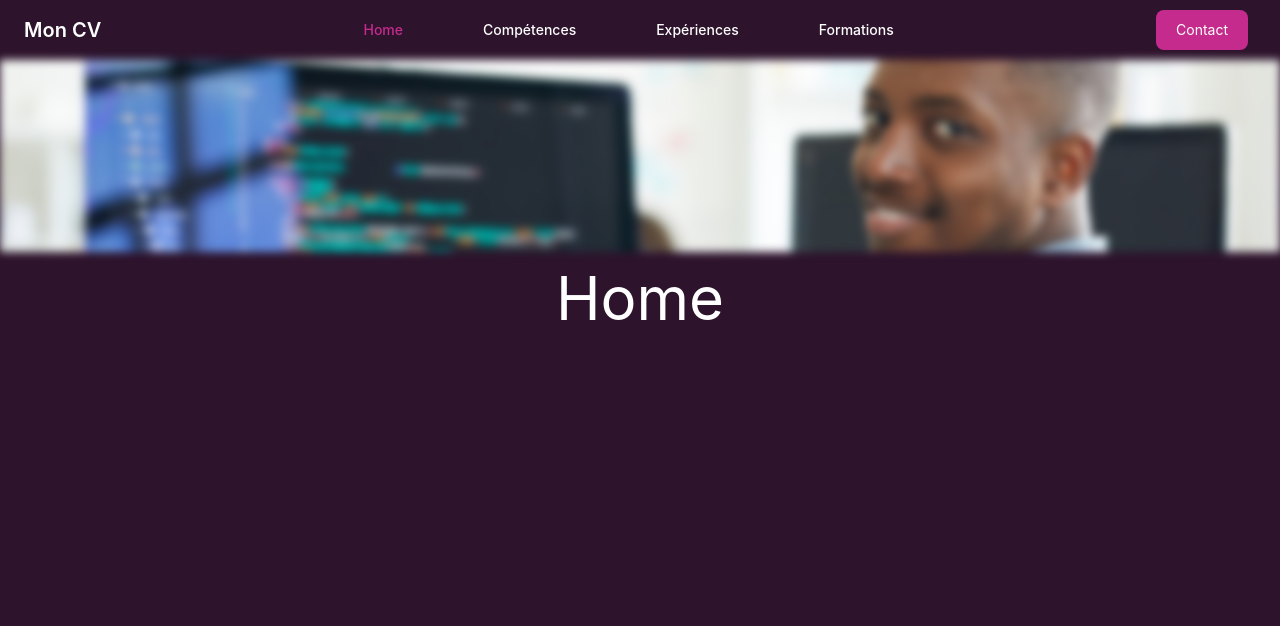
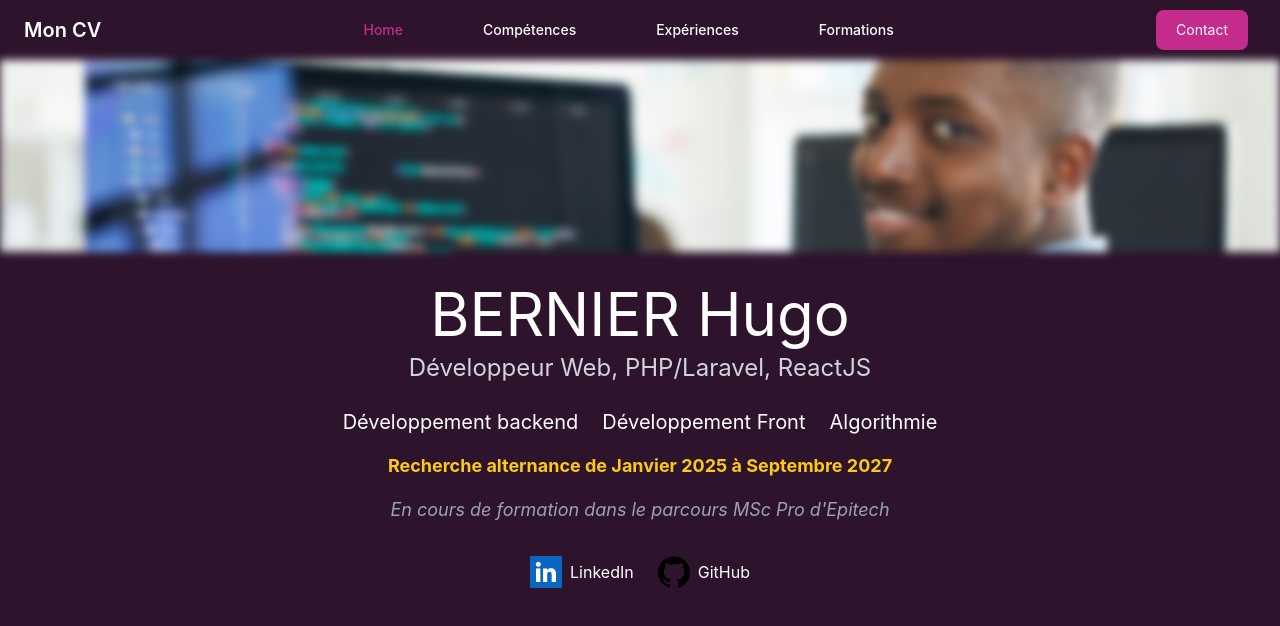
Before and after one commit to HugoBernier/Resume, a React (Create React App) app: page / in a window 1280 px wide. Shown: the top 626 px of the page. Built offline with nearby package versions, Linux system fonts and the light colour scheme.

Commit message:
added content to home section

```diff
--- a/src/App.js
+++ b/src/App.js
@@ -1,7 +1,7 @@
 import "./App.css";
 import React, { useState } from "react";
 import DefaultHeader from "./components/defaultHeader";
-import image from "./images/home.jpg";
+import HomeComponent from "./components/homeComponent";
 
 function App() {
   const [section, setSection] = useState("home");
@@ -11,16 +11,7 @@ function App() {
       <DefaultHeader setSection={setSection} section={section} />
       <div className="flex-grow flex flex-col items-center">
         {section === "home" && (
-          <div className="flex flex-col items-center w-full">
-            <div className="h-48 w-full">
-              <img
-                className="object-cover w-full h-full blur-sm"
-                src={image}
-                alt="développeur"
-              />
-            </div>
-            <h1 className="text-6xl text-white mt-4">Home</h1>
-          </div>
+          <HomeComponent />
         )}
         {section === "skills" && (
           <div className="flex flex-col items-center">
--- /dev/null
+++ b/src/components/homeComponent.jsx
@@ -0,0 +1,73 @@
+import React from "react";
+import homeImage from "../images/home.jpg";
+import linkedinImage from "../images/linkedin.png";
+import githubImage from "../images/github.png";
+
+const HomeComponent = () => {
+return (
+    <div className="flex flex-col items-center w-full">
+        <div className="h-48 w-full">
+            <img
+                className="object-cover w-full h-full blur-sm"
+                src={homeImage}
+                alt="développeur"
+            />
+        </div>
+        <h1 className="text-6xl text-white mt-8">BERNIER Hugo</h1>
+        <h2 className="text-2xl text-gray-300 mt-2">
+            Développeur Web, PHP/Laravel, ReactJS
+        </h2>
+
+        <div className="mt-4 flex gap-6">
+            <div className="text-center">
+                <h3 className="text-xl text-white mt-2">Développement backend</h3>
+            </div>
+            <div className="text-center">
+                <h3 className="text-xl text-white mt-2">Développement Front</h3>
+            </div>
+            <div className="text-center">
+                <h3 className="text-xl text-white mt-2">Algorithmie</h3>
+            </div>
+        </div>
+
+        <div className="flex flex-col text-center text-lg text-yellow-300 font-bold mt-4">
+            <p>Recherche alternance de Janvier 2025 à Septembre 2027</p>
+        </div>
+
+        <div className="flex flex-col text-center text-lg text-gray-400 italic mt-4">
+            <p>En cours de formation dans le parcours MSc Pro d'Epitech</p>
+        </div>
+
+        <div className="mt-8 flex flex-row gap-6 items-center">
+            <a
+                href="https://www.linkedin.com/in/hugo-bernier-0b4094252"
+                target="_blank"
+                rel="noopener noreferrer"
+                className="flex items-center gap-2"
+            >
+                <img
+                    src={linkedinImage}
+                    alt="LinkedIn"
+                    className="w-8 h-8 hover:opacity-75"
+                />
+                <span className="text-white">LinkedIn</span>
+            </a>
+            <a
+                href="https://github.com/hugo-bernier"
+                target="_blank"
+                rel="noopener noreferrer"
+                className="flex items-center gap-2"
+            >
+                <img
+                    src={githubImage}
+                    alt="GitHub"
+                    className="w-8 h-8 hover:opacity-75"
+                />
+                <span className="text-white">GitHub</span>
+            </a>
+        </div>
+    </div>
+);
+};
+
+export default HomeComponent;
```
Also changed, not shown: src/images/github.png (added), src/images/linkedin.png (added).
